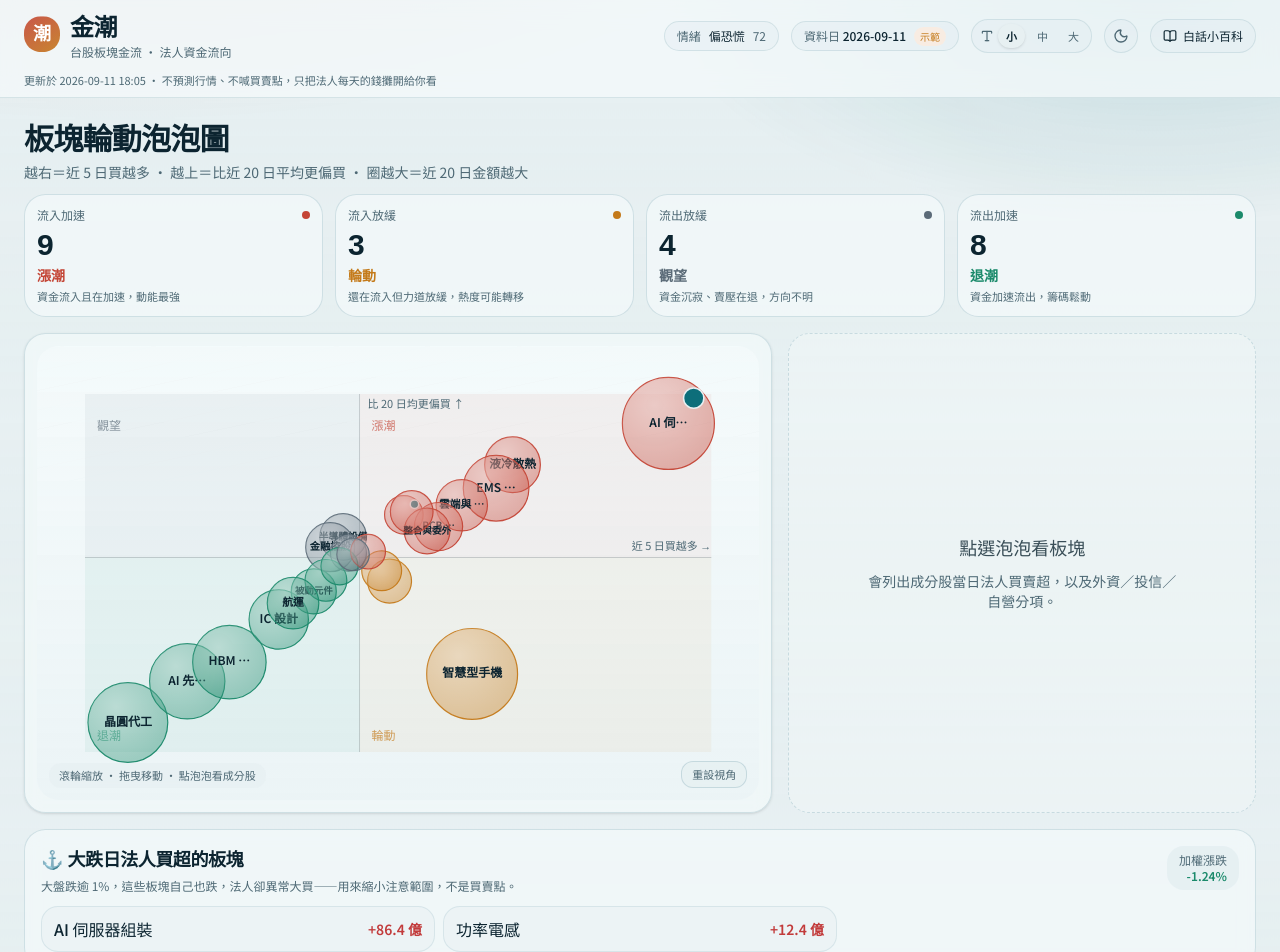
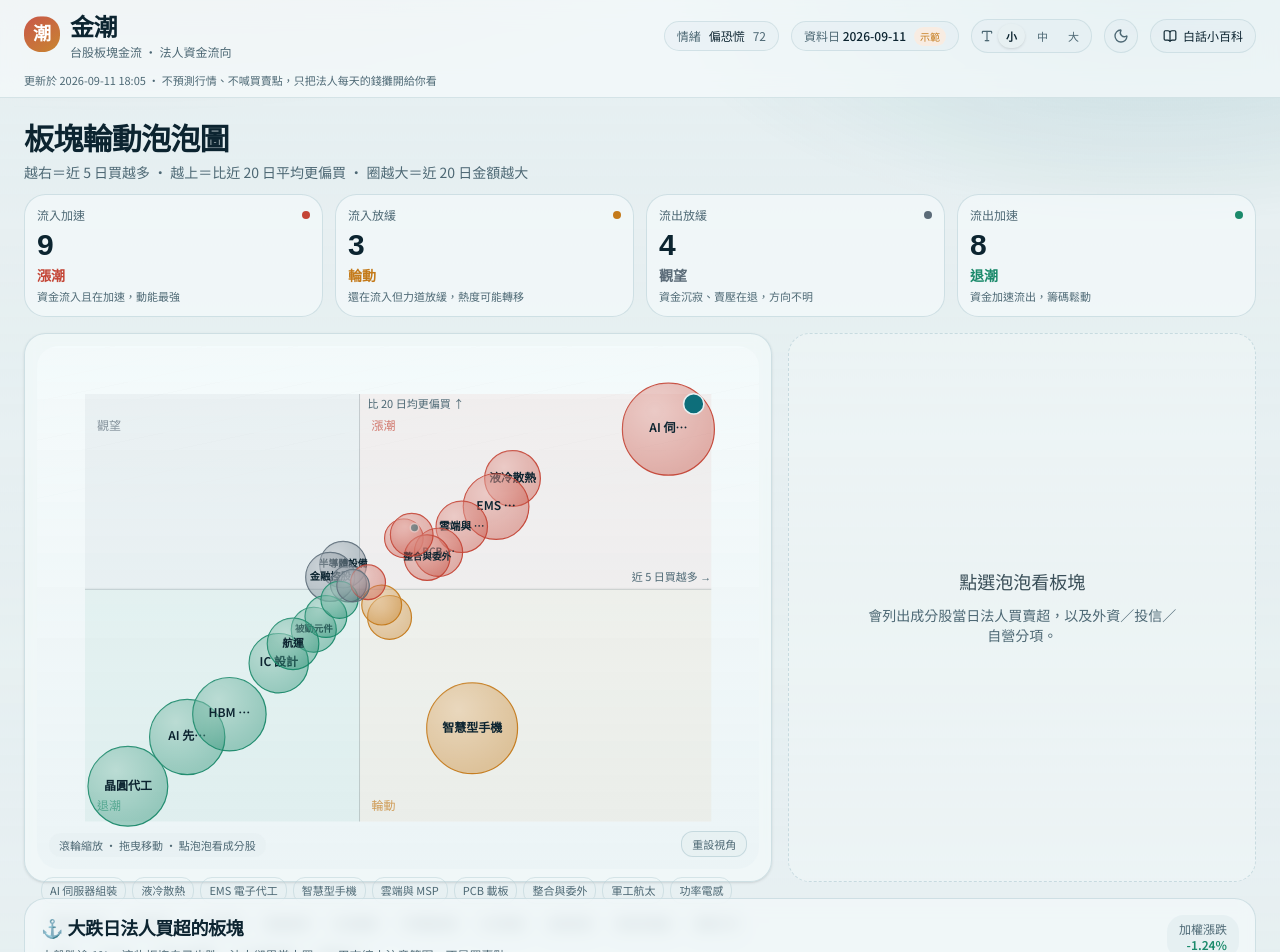
Before and after one commit to yts521751-hash/yts, a Next.js app: page / in a window 1280 px wide. Shown: the top 952 px of the page. Built offline with nearby package versions, Linux system fonts and the light colour scheme.

Commit message:
fix: 改善泡泡點擊選取，並加上板塊快捷按鈕列
改以 pointer 手勢辨識短點選，避免拖曳吃掉點擊；
圖下新增可點板塊標籤，方便手機與無障礙操作。

Co-authored-by: yts521751 <yts521751@gmail.com>

```diff
--- a/package.json
+++ b/package.json
@@ -5,7 +5,7 @@
   "scripts": {
     "dev": "next dev -p 43127 -H 0.0.0.0",
     "build": "next build",
-    "start": "next start",
+    "start": "next start -p 43127 -H 0.0.0.0",
     "lint": "eslint"
   },
   "dependencies": {
@@ -28,6 +28,8 @@
     "@types/react-dom": "^19",
     "eslint": "^9",
     "eslint-config-next": "16.3.5",
+    "playwright": "^1.63.0",
+    "playwright-core": "^1.63.0",
     "tailwindcss": "^4",
     "typescript": "^5"
   }
--- a/src/components/bubble-chart.tsx
+++ b/src/components/bubble-chart.tsx
@@ -19,7 +19,14 @@ export function BubbleChart({ sectors, selectedId, onSelect, filter = "all" }: P
   const wrapRef = useRef<HTMLDivElement>(null);
   const [size, setSize] = useState({ w: 800, h: 520 });
   const [view, setView] = useState({ scale: 1, tx: 0, ty: 0 });
-  const drag = useRef<{ x: number; y: number; tx: number; ty: number } | null>(null);
+  const drag = useRef<{
+    x: number;
+    y: number;
+    tx: number;
+    ty: number;
+    moved: boolean;
+    bubbleId: string | null;
+  } | null>(null);
   const [hoverId, setHoverId] = useState<string | null>(null);
 
   useEffect(() => {
@@ -75,6 +82,11 @@ export function BubbleChart({ sectors, selectedId, onSelect, filter = "all" }: P
     [maxAbs],
   );
 
+  const bubbleIdFromEvent = (target: EventTarget | null) => {
+    const el = target as Element | null;
+    return el?.closest?.("[data-bubble]")?.getAttribute("data-bubble") ?? null;
+  };
+
   const onWheel = (e: React.WheelEvent) => {
     e.preventDefault();
     const rect = wrapRef.current?.getBoundingClientRect();
@@ -94,22 +106,38 @@ export function BubbleChart({ sectors, selectedId, onSelect, filter = "all" }: P
   };
 
   const onPointerDown = (e: React.PointerEvent) => {
-    if ((e.target as HTMLElement).closest("[data-bubble]")) return;
-    drag.current = { x: e.clientX, y: e.clientY, tx: view.tx, ty: view.ty };
+    drag.current = {
+      x: e.clientX,
+      y: e.clientY,
+      tx: view.tx,
+      ty: view.ty,
+      moved: false,
+      bubbleId: bubbleIdFromEvent(e.target),
+    };
     (e.currentTarget as HTMLElement).setPointerCapture(e.pointerId);
   };
 
   const onPointerMove = (e: React.PointerEvent) => {
     if (!drag.current) return;
+    const dx = e.clientX - drag.current.x;
+    const dy = e.clientY - drag.current.y;
+    if (!drag.current.moved && Math.hypot(dx, dy) > 4) {
+      drag.current.moved = true;
+    }
+    if (drag.current.bubbleId && !drag.current.moved) return;
     setView((v) => ({
       ...v,
-      tx: drag.current!.tx + (e.clientX - drag.current!.x),
-      ty: drag.current!.ty + (e.clientY - drag.current!.y),
+      tx: drag.current!.tx + dx,
+      ty: drag.current!.ty + dy,
     }));
   };
 
   const onPointerUp = () => {
+    const d = drag.current;
     drag.current = null;
+    if (!d || d.moved || !d.bubbleId) return;
+    const sector = visible.find((s) => s.id === d.bubbleId);
+    if (sector) onSelect(sector);
   };
 
   const origin = toXY(0, 0);
@@ -226,16 +254,14 @@ export function BubbleChart({ sectors, selectedId, onSelect, filter = "all" }: P
               return (
                 <g
                   key={s.id}
-                  data-bubble
+                  data-bubble={s.id}
                   transform={`translate(${x} ${y})`}
                   className="cursor-pointer"
                   onMouseEnter={() => setHoverId(s.id)}
                   onMouseLeave={() => setHoverId(null)}
-                  onClick={(e) => {
-                    e.stopPropagation();
-                    onSelect(s);
-                  }}
                 >
+                  {/* larger invisible hit area */}
+                  <circle r={r + 8} fill="transparent" />
                   <circle
                     r={r + (selected || hovered ? 3 : 0)}
                     fill={meta.color}
@@ -244,6 +270,7 @@ export function BubbleChart({ sectors, selectedId, onSelect, filter = "all" }: P
                     strokeWidth={selected ? 2.5 : 1.2}
                     strokeOpacity={0.95}
                     className="transition-[r,fill-opacity] duration-200"
+                    pointerEvents="none"
                   />
                   <circle r={r} fill="url(#bubbleGlow)" pointerEvents="none" />
                   {s.contrarian && (
@@ -254,6 +281,7 @@ export function BubbleChart({ sectors, selectedId, onSelect, filter = "all" }: P
                       fill="var(--tide-anchor)"
                       stroke="var(--background)"
                       strokeWidth="1.5"
+                      pointerEvents="none"
                     />
                   )}
                   {r > 22 && (
--- a/src/components/home-app.tsx
+++ b/src/components/home-app.tsx
@@ -17,6 +17,8 @@ import {
   getTopBuySectors,
 } from "@/lib/mock-data";
 import type { SectorFlow, TideStatus } from "@/lib/types";
+import { STATUS_META } from "@/lib/types";
+import { cn } from "@/lib/utils";
 
 type TextSize = "sm" | "md" | "lg";
 
@@ -110,6 +112,31 @@ export function HomeApp() {
               onSelect={onSelect}
               filter={filter}
             />
+            <div className="mt-2 flex flex-wrap gap-1.5 px-1 pb-1">
+              {SECTORS.filter((s) => filter === "all" || s.status === filter)
+                .slice()
+                .sort((a, b) => b.d5 - a.d5)
+                .map((s) => (
+                  <button
+                    key={s.id}
+                    type="button"
+                    onClick={() => onSelect(s)}
+                    className={cn(
+                      "rounded-lg border px-2 py-1 text-[11px] transition",
+                      selected?.id === s.id
+                        ? "border-transparent font-semibold text-foreground"
+                        : "border-border/50 text-muted-foreground hover:text-foreground",
+                    )}
+                    style={
+                      selected?.id === s.id
+                        ? { background: STATUS_META[s.status].bg, color: STATUS_META[s.status].color }
+                        : undefined
+                    }
+                  >
+                    {s.name}
+                  </button>
+                ))}
+            </div>
           </div>
           <SectorDetail sector={selected} onClose={() => setSelected(null)} />
         </section>
```
Also changed, not shown: 1 other file (tests, documents, lock files or other folders).
